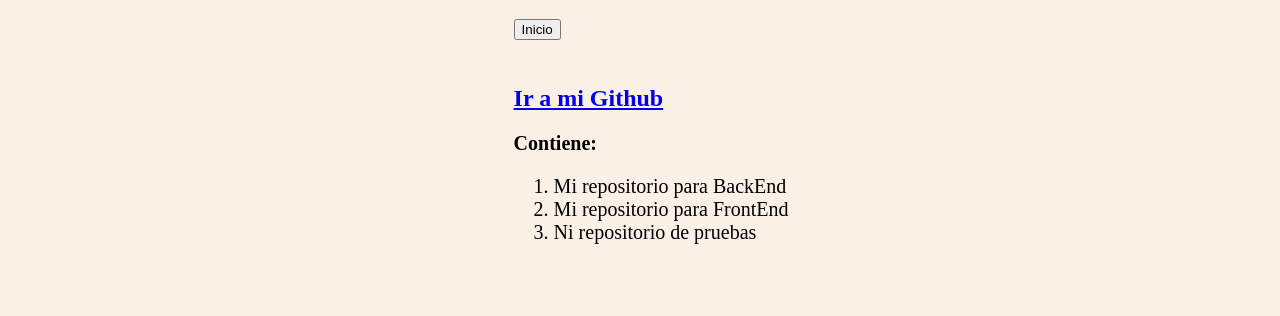
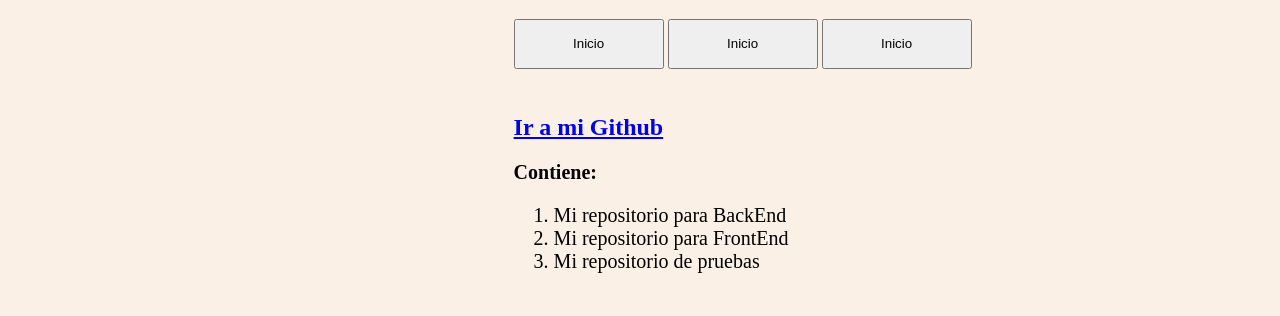
Before and after one commit to BrunoPorfidio/Mi-Portfolio, a plain HTML site: page ola.html in a window 1280 px wide. Shown: the part 61-377 px from the top of the page. Drawn offline with Linux system fonts and the light colour scheme; files whose address does not match are found by name.

Commit message:
Agregue y ajuste 3 botones debajo del titulo.

```diff
--- a/ola.html
+++ b/ola.html
@@ -18,7 +18,9 @@
                     <h1>Mi primera Aplicacion Web</h1>
                     <!-- El "<h1> </h1>" significa Encabezado1 -->
                     <div class="boton">
-                        <button type="button" class="btn btn-primary">Inicio</button>
+                        <button type="button" style="width: 150px; height: 50px" class="btn btn-primary">Inicio</button>
+                        <button type="button" style="width: 150px; height: 50px" class="btn btn-primary">Inicio</button>
+                        <button type="button" style="width: 150px; height: 50px" class="btn btn-primary">Inicio</button>
                         <!-- Este comando agrega botones, sera util para mi Portfolio -->
                     </div>
                 </header>
@@ -43,7 +45,7 @@
                              numeros a letras en Mayus"-->
                         <li>Mi repositorio para BackEnd</li>
                          <li>Mi repositorio para FrontEnd</li>
-                         <li>Ni repositorio de pruebas</li>
+                         <li>Mi repositorio de pruebas</li>
                          <!-- "<li> </li>" es para declarar su contenido en la lista -->
                     </ol>
                 </section>
```
Also changed, not shown: 1 other file.
